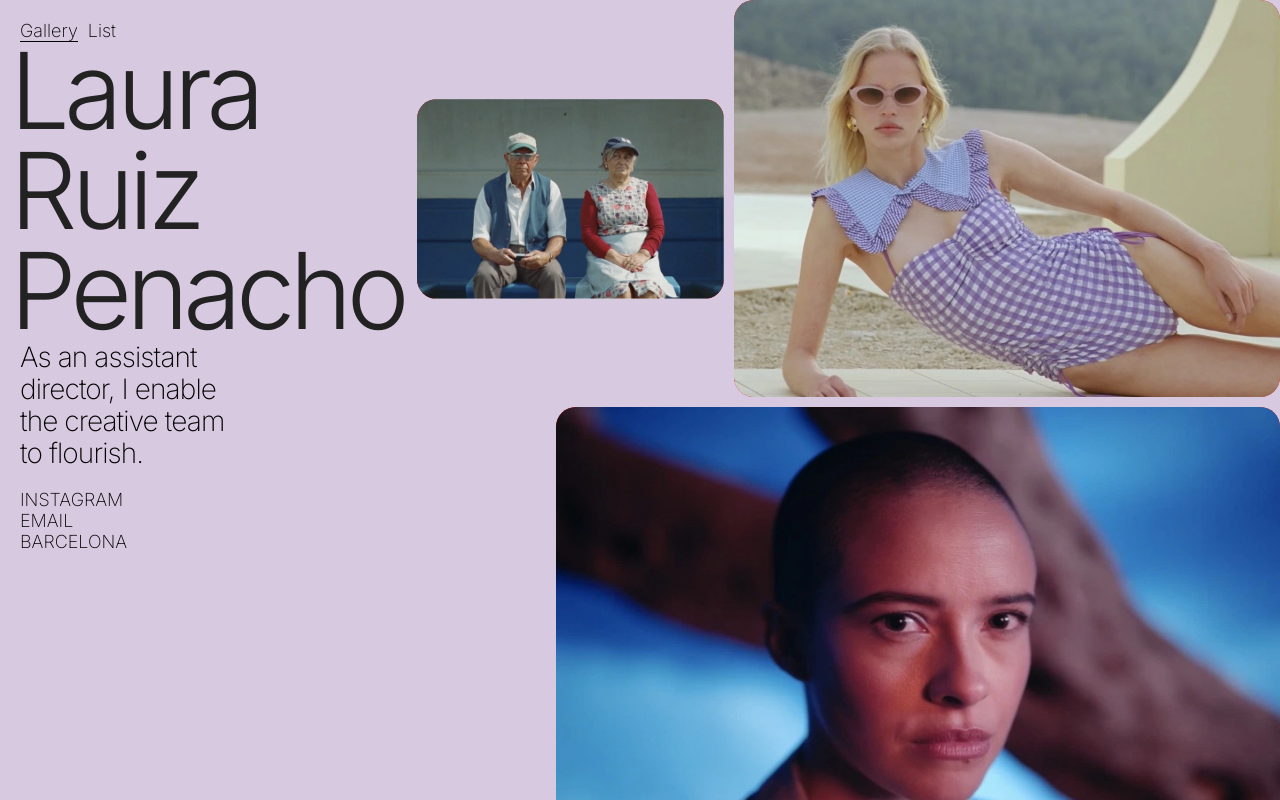
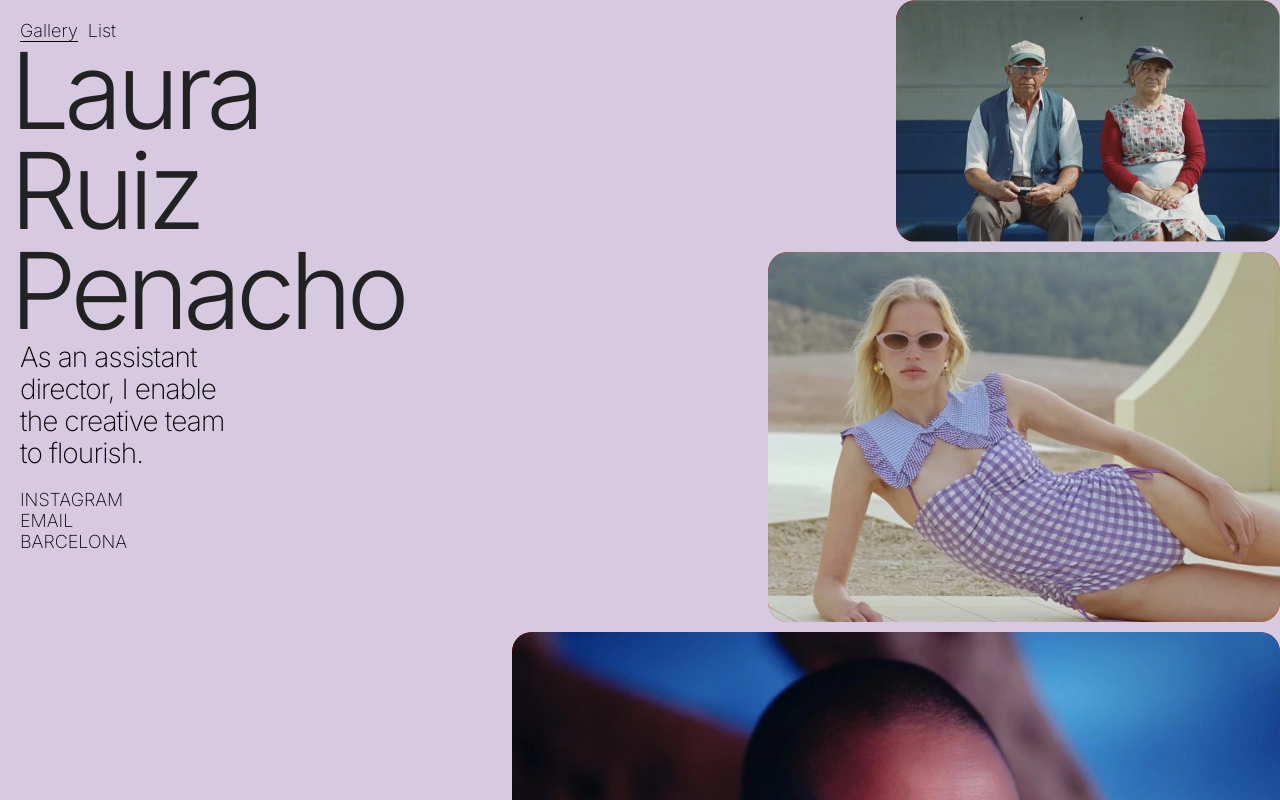
Before and after one commit to alejandromachin/lauraruizweb, a React (Create React App) app: page /home in a window 1280 px wide. Built offline with nearby package versions, Linux system fonts and the light colour scheme.

Commit message:
changed sizing to viewport percentage

```diff
--- a/src/index.css
+++ b/src/index.css
@@ -79,7 +79,6 @@ a:active {
   text-align: left;
   letter-spacing: -5.5px;
   margin: 0px;
-
   padding-left: 10px;
 }
 
@@ -112,11 +111,7 @@ a:active {
   gap: 10px;
   align-items: center;
   justify-content: flex-end;
-}
-
-img {
-  border-radius: 20px;
-  transform-style: preserve-3d;
+  padding-right: 10px;
 }
 
 .project-1 {
--- a/src/styles/ProjectsStyles.js
+++ b/src/styles/ProjectsStyles.js
@@ -12,24 +12,25 @@ const ProjectsContainer = styled.div`
   gap: 10px;
   align-items: center;
   justify-content: flex-end;
+  margin-right: 10px;
 
   .smallImage {
     transition: 1s;
     z-index: 1;
     width: ${smallImage.width};
-    height: ${smallImage.height};
+    /* height: ${smallImage.height}; */
   }
   .mediumImage {
     transition: 1s;
     z-index: 1;
     width: ${mediumImage.width};
-    height: ${mediumImage.height};
+    /* height: ${mediumImage.height}; */
   }
   .largeImage {
     transition: 1s;
 
     width: ${largeImage.width};
-    height: ${largeImage.height};
+    /* height: ${largeImage.height}; */
   }
   .largeImage:hover,
   .smallImage:hover,
@@ -61,6 +62,9 @@ export const ProjectCardContainer = styled.div`
     left: 0;
     opacity: 100%;
     transition: 0.5s;
+    ul {
+      font-size: 10px;
+    }
   }
   .projectCard__text:hover {
   }
--- a/src/styles/defaultStyles.js
+++ b/src/styles/defaultStyles.js
@@ -1,3 +1,3 @@
-export const smallImage = { width: "307px", height: "200px" };
-export const mediumImage = { width: "546px", height: "397px" };
-export const largeImage = { width: "724px", height: "500px" };
+export const smallImage = { width: "30vw", height: "200px" };
+export const mediumImage = { width: "40vw", height: "397px" };
+export const largeImage = { width: "60vw", height: "500px" };
```
